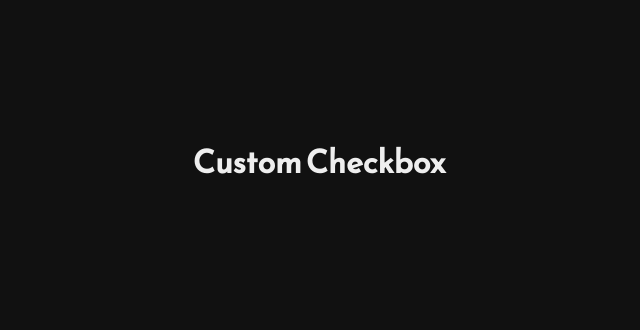
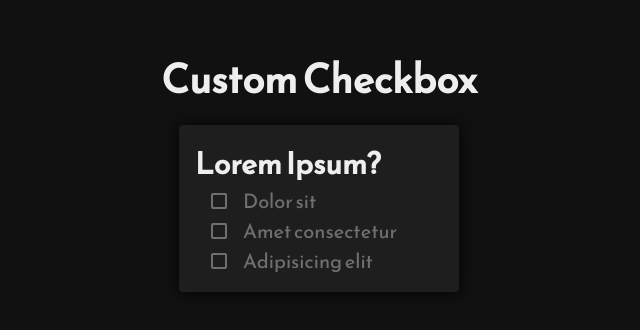
Before and after one commit to evfjunior/custom-checkbox, a plain HTML site: page src/index.html in a window 1280 px wide. Shown: the part 238-568 px from the top of the page, without its empty margins (321-961 px from the left). Drawn offline with Linux system fonts and the light colour scheme.

Commit message:
Apply custom styles

```diff
--- a/src/index.html
+++ b/src/index.html
@@ -20,6 +20,39 @@
   <body>
     <div class="container">
       <h1>Custom Checkbox</h1>
+
+      <form action="#" method="POST">
+        <h2>Lorem Ipsum?</h2>
+        <div class="input-group">
+          <input
+            type="checkbox"
+            id="check-1"
+            name="check-1"
+            value="Dolor sit"
+          />
+          <label for="check-1">Dolor sit</label>
+        </div>
+
+        <div class="input-group">
+          <input
+            type="checkbox"
+            id="check-2"
+            name="check-2"
+            value="Amet consectetur"
+          />
+          <label for="check-2">Amet consectetur</label>
+        </div>
+
+        <div class="input-group">
+          <input
+            type="checkbox"
+            id="check-3"
+            name="check-3"
+            value="Adipisicing elit"
+          />
+          <label for="check-3">Adipisicing elit</label>
+        </div>
+      </form>
     </div>
   </body>
 </html>
--- a/src/styles/_checkbox.scss
+++ b/src/styles/_checkbox.scss
@@ -0,0 +1,36 @@
+input[type="checkbox"] {
+  appearance: none;
+
+  margin: 0 16px;
+
+  height: 16px;
+  width: 16px;
+
+  border: 2px solid $text-unchecked;
+  border-radius: 2px;
+
+  transition: all 500ms ease;
+
+  + label {
+    color: $text-unchecked;
+    transition: all 500ms ease;
+
+    &:hover {
+      color: $text-hovered;
+    }
+  }
+
+  &:hover {
+    background-color: darken($primary, 20%);
+    border: 2px solid $text-hovered;
+  }
+
+  &:checked {
+    background-color: $primary;
+    border: 2px solid $text-color;
+  }
+
+  &:checked + label {
+    color: $primary;
+  }
+}
--- a/src/styles/_globals.scss
+++ b/src/styles/_globals.scss
@@ -16,7 +16,11 @@ html {
 body {
   background-color: $bg-color;
   color: $text-color;
-  font: 1.6rem $font-family-sans;
+  font: 2rem $font-family-sans;
+}
+
+h1 {
+  margin: 16px 0;
 }
 
 form {
@@ -27,6 +31,11 @@ form {
   max-width: 280px;
   padding: 16px;
   width: 100%;
+
+  .input-group {
+    display: flex;
+    align-items: center;
+  }
 }
 
 .container {
```
Also changed, not shown: src/styles/main.css, 1 other file.
